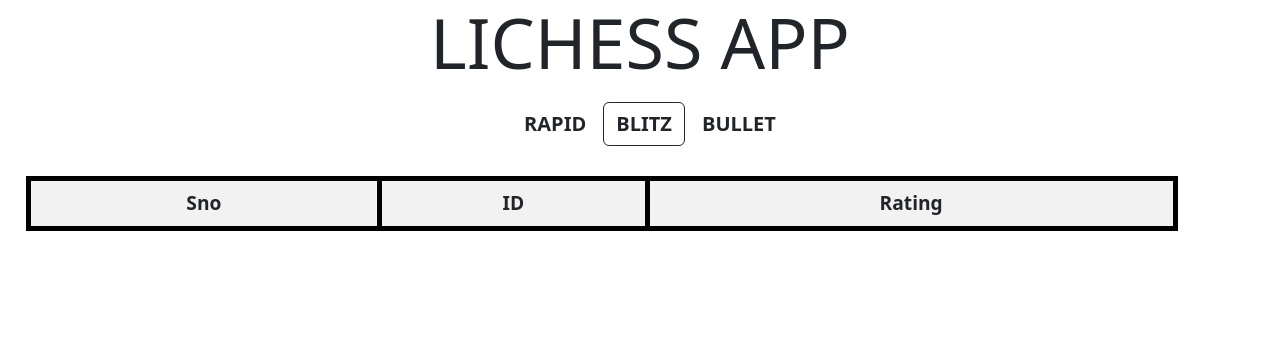
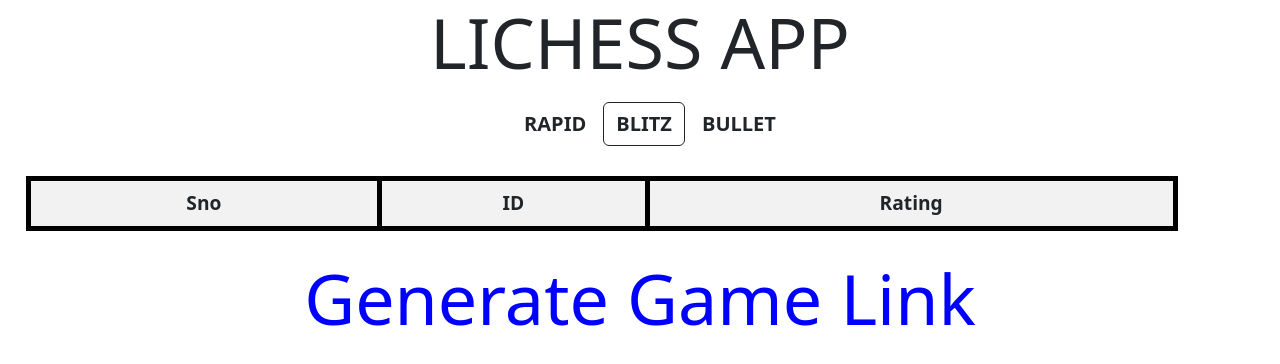
Before and after one commit to KalpitSancheti/lichess, a plain HTML site: page index.html in a window 1280 px wide. Drawn offline with nearby package versions, Linux system fonts and the light colour scheme; no server answers; a web font is replaced by a local one.

Commit message:
Update index.html

```diff
--- a/index.html
+++ b/index.html
@@ -12,6 +12,9 @@
   <title>lichess app</title>
 
   <style>
+    #secondheading{
+      color: blue;
+    }
     table {
       width: 90%;
       border-collapse: collapse;
@@ -104,6 +107,7 @@
 
     </tbody>
   </table>
+   <a href="check.html"><h1 id="secondheading">Generate Game Link</h1></a>
 
 
   <script src="https://cdn.jsdelivr.net/npm/bootstrap@5.3.3/dist/js/bootstrap.bundle.min.js" integrity="sha384-YvpcrYf0tY3lHB60NNkmXc5s9fDVZLESaAA55NDzOxhy9GkcIdslK1eN7N6jIeHz" crossorigin="anonymous"></script>
```
